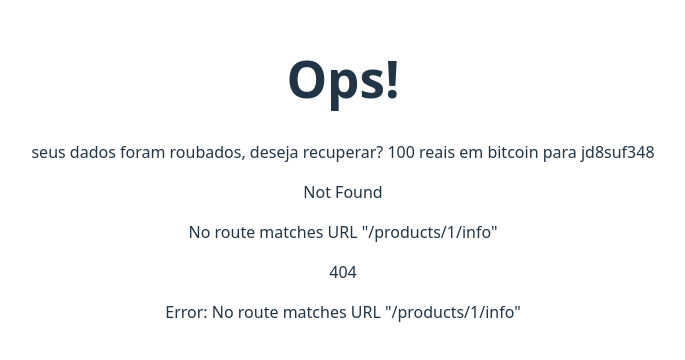
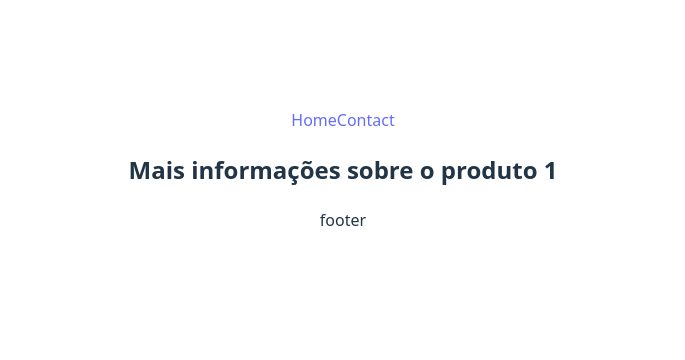
Before and after one commit to LUCASGOODPROGRAMMER/FRONT-END_ESTUDO, a React (Vite) app in the folder html_css_js_react/7_react_router/router/: page /products/1/info in a window 1280 px wide. Before the commit this address had no page. Shown: the part 222-582 px from the top of the page, without its empty margins (297-982 px from the left). Built offline with nearby package versions, Linux system fonts and the light colour scheme.

Commit message:
rotas aninhadas

```diff
--- a/html_css_js_react/7_react_router/router/src/main.jsx
+++ b/html_css_js_react/7_react_router/router/src/main.jsx
@@ -16,6 +16,9 @@
 // 7 - rota dinâmica
 import Product from "./routes/Product.jsx";
 
+// 8 nested route
+import Info from "./routes/Info.jsx";
+
 // uma função que cria um roteador basea em histórico do navegador
 // entre o array e objeto estou definindo as rotas  da aplicação
 const router = createBrowserRouter([
@@ -29,6 +32,8 @@
       { path: "contact", element: <Contact /> },
       // 7 - rota dinâmica
       { path: "products/:id", element: <Product /> },
+      // 8 - nested route
+      {path: "products/:id/info", element: <Info/>}
     ],
   },
   /**{ path: "contact", element: <Contact />, errorElement: <ErrorPage/> }, */
--- /dev/null
+++ b/html_css_js_react/7_react_router/router/src/routes/Info.jsx
@@ -0,0 +1,12 @@
+import { useParams } from "react-router-dom";
+
+const Info = () => {
+  const { id } = useParams();
+  return (
+    <div>
+      <h2>Mais informações sobre o produto {id}</h2>
+    </div>
+  );
+};
+
+export default Info;
--- a/html_css_js_react/7_react_router/router/src/routes/Product.jsx
+++ b/html_css_js_react/7_react_router/router/src/routes/Product.jsx
@@ -1,6 +1,6 @@
 import { useFetch } from "../hooks/useFetch";
 
-import { useParams } from "react-router-dom"; // usado para poder extrair o id da url
+import { useParams, Link } from "react-router-dom"; // usado para poder extrair o id da url
 
 const Product = () => {
   const { id } = useParams();
@@ -14,6 +14,8 @@
       <div>
         <h1>{product.name}</h1>
         <p>{product.price}</p>
+        {/** 8 - nested route */}
+        <Link to={`/products/${id}/info`}>Mais Informações</Link>
       </div>
     </div>
   );
```
